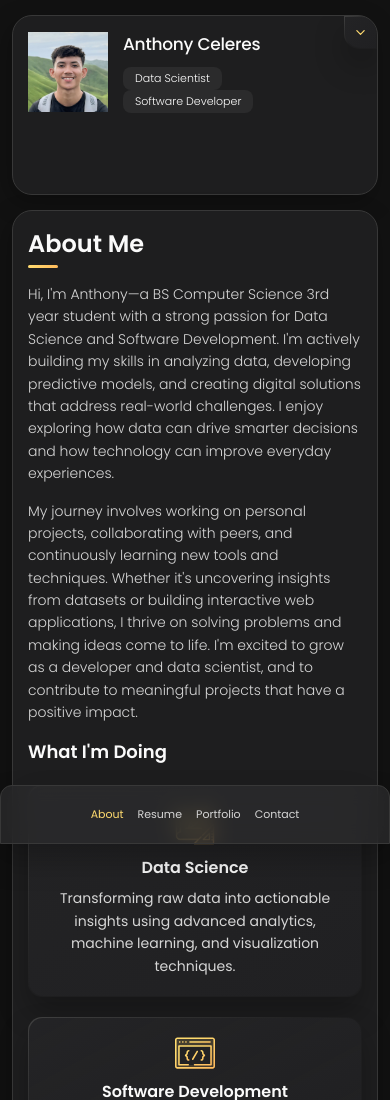
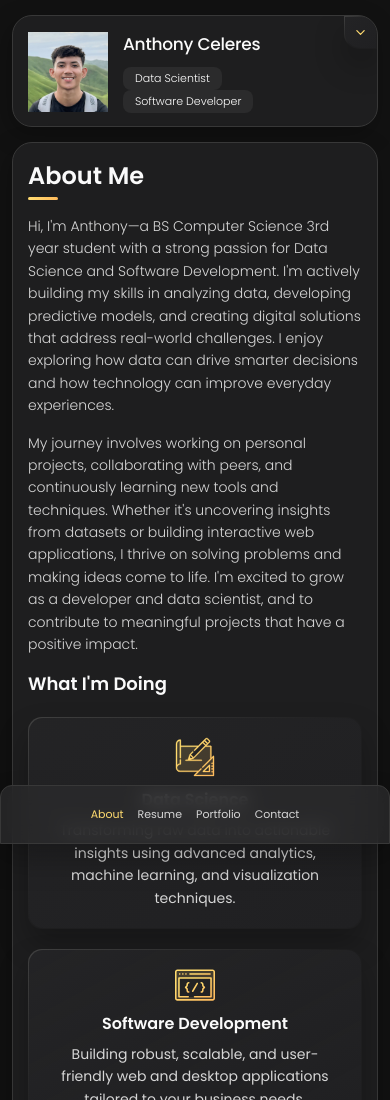
Before and after one commit to anthony-celeres/my-portfolio, a plain HTML site: page index.html in a window 390 px wide. Shown: the top 1100 px of the page. Drawn offline with nearby package versions, Linux system fonts and the light colour scheme.

Commit message:
fix responsiveness for mobile

```diff
--- a/assets/css/style.css
+++ b/assets/css/style.css
@@ -312,14 +312,12 @@ main {
 
 .sidebar {
   margin-bottom: 15px;
-  max-height: 180px; /* Increased from 112px */
+  max-height: 112px;
   overflow: hidden;
   transition: var(--transition-2);
-  padding-bottom: 20px; /* Add extra space for icons */
-}
-
-/* On mobile, expand sidebar when active */
-.sidebar.active { max-height: 500px; }
+}
+
+.sidebar.active { max-height: 405px; }
 
 .sidebar-info {
   position: relative;
```
